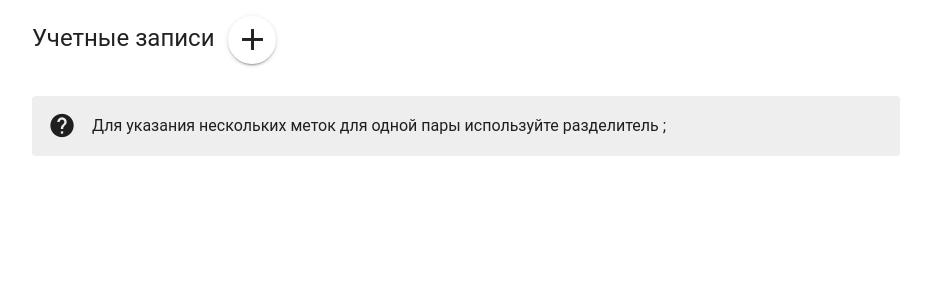
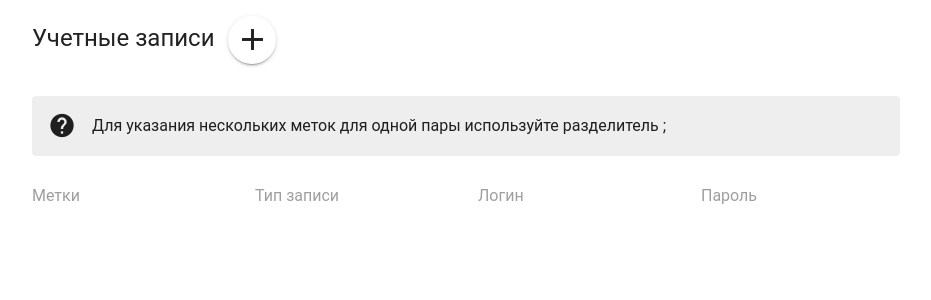
Before and after one commit to ase444ka/simple-users-form, a Vue app: page / in a window 1280 px wide. Shown: the top 300 px of the page, without its empty margins (174-1105 px from the left). Built offline with nearby package versions, Linux system fonts and the light colour scheme; a small style sheet from the web is missing.

Commit message:
add labels

```diff
--- a/src/components/UsersForm.vue
+++ b/src/components/UsersForm.vue
@@ -6,7 +6,15 @@
         <v-btn icon="mdi-plus"  class="ml-2 text-h5"></v-btn>
       </div>
       <v-alert  icon="mdi-help-circle">Для указания нескольких меток для одной пары используйте разделитель ;</v-alert>
+      <v-row class="mt-4 text-disabled">
+        <v-col>Метки</v-col>
+        <v-col>Тип записи</v-col>
+        <v-col>Логин</v-col>
+        <v-col>Пароль</v-col>
+      </v-row>
+      <v-row>
 
+      </v-row>
   </v-container>
 </template>
 
```
